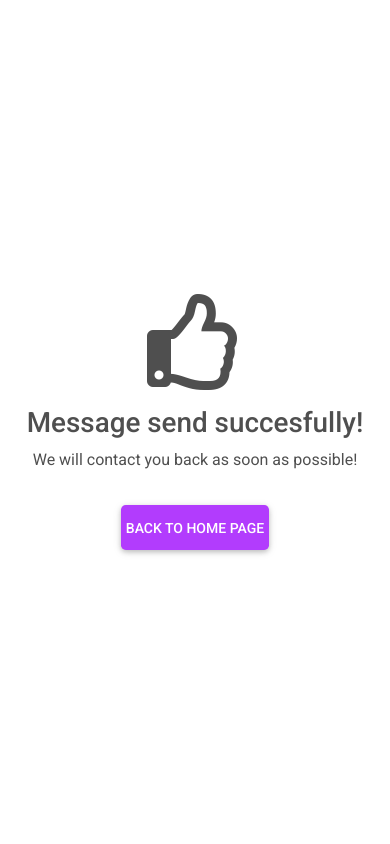
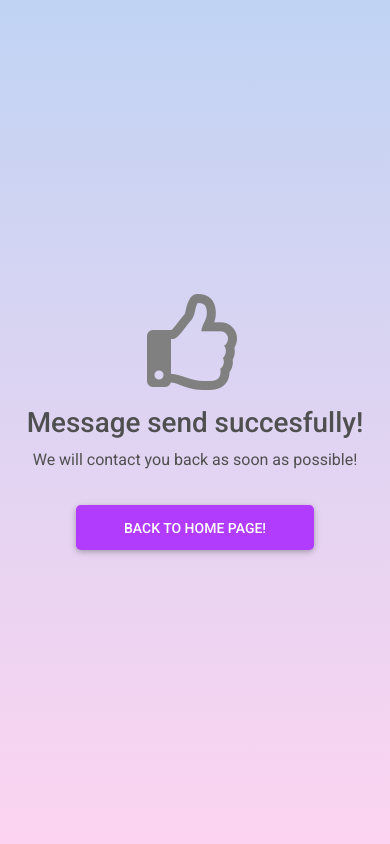
Before and after one commit to MarcinZ20/Wake-up, a Django app: page /contact.html in a window 390 px wide. Run offline with Django 4.2, Linux system fonts and the light colour scheme.

Commit message:
Adding responsivenes

```diff
--- /dev/null
+++ b/home/static/home/css/contact.css
@@ -0,0 +1,28 @@
+.bd-bg {
+    /* fallback for old browsers */
+    background: #fbc2eb;
+
+    /* Chrome 10-25, Safari 5.1-6 */
+    background: -webkit-linear-gradient(to top, rgba(251, 194, 235, 0.7), rgba(166, 193, 238, 0.7));
+
+    /* W3C, IE 10+/ Edge, Firefox 16+, Chrome 26+, Opera 12+, Safari 7+ */
+    background: linear-gradient(to top, rgba(251, 194, 235, 0.7), rgba(166, 193, 238, 0.7))
+}
+
+.thumb {
+    color: gray;
+    animation-name: example;
+    animation-duration: 2s;
+}
+
+/* .thumb:hover {
+    transform: rotateZ(-25deg);
+} */
+
+@keyframes example {
+    0%   {transform: rotateZ(-25deg);}
+    25%  {transform: rotateZ(0deg);}
+    50%  {transform: rotateZ(-25deg);}
+    75%  {transform: rotateZ(0deg);}
+    100% {transform: rotateZ(0deg);}
+}
--- a/home/static/home/css/main.css
+++ b/home/static/home/css/main.css
@@ -27,7 +27,7 @@ body, html {
 }
 
 .text-magnification {
-    color: #FF8982;
+    color: #7a120c;
 }
 
 /* Navigation start*/
@@ -65,7 +65,7 @@ body, html {
 }
 
 .bg-image {
-    background-position: 23%;
+    background-position: 40%;
 }
 
 .main-formula {
--- a/home/templates/contact.html
+++ b/home/templates/contact.html
@@ -19,21 +19,16 @@
         <!-- MDB -->
         <link href="https://cdnjs.cloudflare.com/ajax/libs/mdb-ui-kit/3.10.1/mdb.min.css" rel="stylesheet"/>
         <!-- CSS -->
-        <link rel="stylesheet" href="{% static 'home/css/main.css' %}">
+        <link rel="stylesheet" href="{% static 'home/css/contact.css' %}">
         <!-- Favicon -->
         <link rel="shortcut icon" href="{% static 'home/img/favicon.ico' %}" type="image/x-icon">
     </head>
-<body>
+<body class="bd-bg">
     <div class="container d-flex flex-column align-items-center justify-content-center" style="height: 100vh;">
-        <i class="far fa-thumbs-up fa-6x m-3"></i>
+        <i class="far fa-thumbs-up fa-6x m-3 thumb "></i>
         <h1>Message send succesfully!</h1>
         <p>We will contact you back as soon as possible!</p>
-        <button type="button"
-                class="btn btn-secondary btn-lg m-3 ps-5 pe-5"
-                href="#"
-                data-mdb-ripple-color="dark">
-                Back to home page
-        </button>
+        <a class="btn btn-secondary btn-lg m-3 ps-5 pe-5" href="{% url 'home' %}">Back to home page!</a>
     </div>
 
     <!-- MDB -->
--- a/home/views.py
+++ b/home/views.py
@@ -5,6 +5,7 @@ import time
 # Create your views here.
 
 def index(request):
+
     if request.method == "POST":
 
         # Get values for the mail
@@ -28,4 +29,5 @@ def index(request):
         return render(request, 'index.html', {})
 
 def contact(request):
-    return render(request, "contact.html", {})
+
+        return render(request, "contact.html", {})
```
Also changed, not shown: home/templates/index.html (+5 -2 lines).
